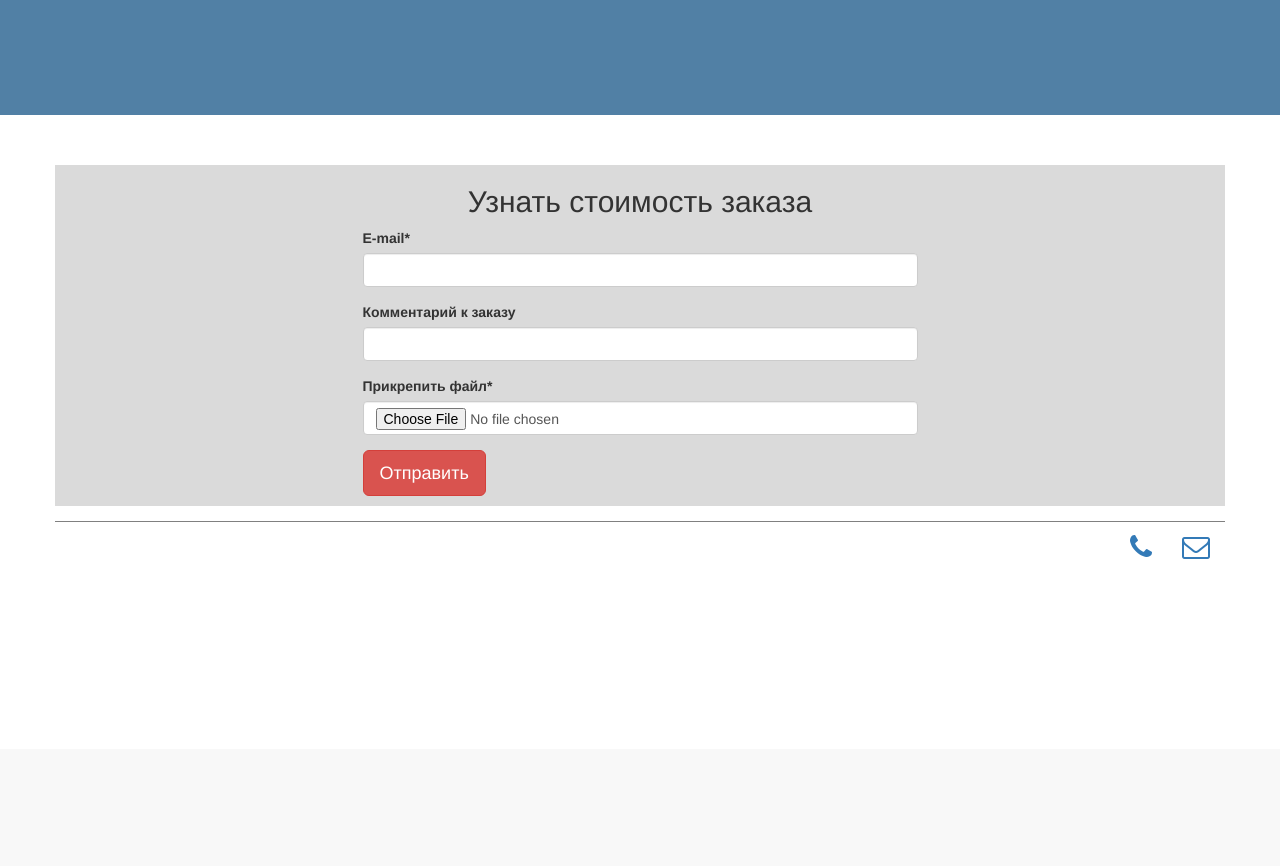
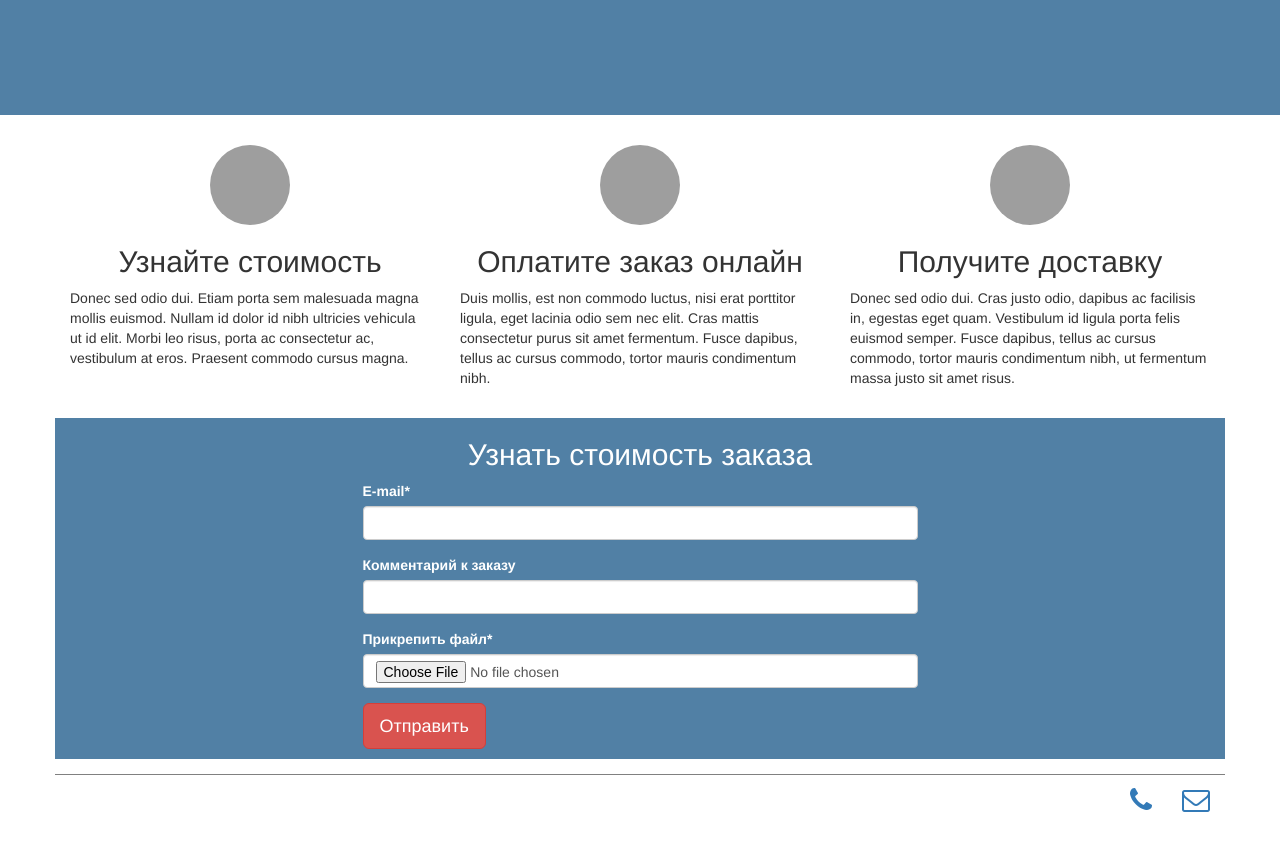
Before and after one commit to kopi-dev/kopilanding, a Django app: page / in a window 1280 px wide. Shown: the part 51-917 px from the top of the page. Before the commit the page ends 610 px from the top, so only its background shows below. Run offline with Django 3.2, Linux system fonts and the light colour scheme; data that the repository does not hold is empty; some libraries are stand-ins or nearby versions; grey boxes are pictures that could not be loaded.

Commit message:
Added OneTwoThree block (hardcode) form view,

```diff
--- a/kopilanding/settings/base.py
+++ b/kopilanding/settings/base.py
@@ -43,6 +43,7 @@ MIDDLEWARE = [
     'django.contrib.messages.middleware.MessageMiddleware',
     'django.middleware.clickjacking.XFrameOptionsMiddleware',
 ]
+
 
 ROOT_URLCONF = 'kopilanding.urls'
 
--- a/static/css/jumbotron.css
+++ b/static/css/jumbotron.css
@@ -35,3 +35,12 @@ i.fa.fa-circle.iconp {
 .main span {
   color: #fff;
 }
+
+img.ott-center {
+  display: block;
+  margin: 0 auto;
+}
+
+h2.ott-center {
+  text-align: center;
+}
--- a/templates/landing/base.html
+++ b/templates/landing/base.html
@@ -26,6 +26,9 @@
     {% block jumbotron_content %}
     {% endblock %}
 
+    {% block ott %}
+    {% endblock %}
+
     {% block process %}
     {% endblock %}
 
--- a/templates/landing/home.html
+++ b/templates/landing/home.html
@@ -19,6 +19,30 @@
         <p><a class="btn btn-danger btn-lg" href="{{ page_obj.title_btn_url }}" role="button">{{ page_obj.title_btn }}</a></p>
         {% endif %}
   </div>
+</div>
+{% endblock %}
+
+{% block ott %}
+<div class="container marketing ">
+ <div class="row">
+  <div class="col-lg-4">
+    <img class="img-circle ott-center" align="middle" src="/static/images/ott/1.png" alt="Generic placeholder image" width="80" height="80">
+    <h2 class="ott-center">Узнайте стоимость</h2>
+    <p>Donec sed odio dui. Etiam porta sem malesuada magna mollis euismod. Nullam id dolor id nibh ultricies vehicula ut id elit. Morbi leo risus, porta ac consectetur ac, vestibulum at eros. Praesent commodo cursus magna.</p>
+  </div><!-- /.col-lg-4 -->
+
+  <div class="col-lg-4">
+    <img class="img-circle ott-center" src="/static/images/ott/2.png" alt="Generic placeholder image" width="80" height="80">
+    <h2 class="ott-center">Оплатите заказ онлайн</h2>
+    <p>Duis mollis, est non commodo luctus, nisi erat porttitor ligula, eget lacinia odio sem nec elit. Cras mattis consectetur purus sit amet fermentum. Fusce dapibus, tellus ac cursus commodo, tortor mauris condimentum nibh.</p>
+  </div><!-- /.col-lg-4 -->
+
+  <div class="col-lg-4">
+    <img class="img-circle ott-center" src="/static/images/ott/3.png" alt="Generic placeholder image" width="80" height="80">
+    <h2 class="ott-center">Получите доставку</h2>
+    <p>Donec sed odio dui. Cras justo odio, dapibus ac facilisis in, egestas eget quam. Vestibulum id ligula porta felis euismod semper. Fusce dapibus, tellus ac cursus commodo, tortor mauris condimentum nibh, ut fermentum massa justo sit amet risus.</p>
+  </div><!-- /.col-lg-4 -->
+ </div>
 </div>
 {% endblock %}
 
@@ -55,11 +79,11 @@
 
 {% block content_form_s %}
 
-<div class="container" style="background-color: #dadada; margin-top: 20px;">
-    <h2 style="text-align: center"><a name="zakaz"></a>Узнать стоимость заказа</h2>
+<div class="container" style="background-color: #5180a5; margin-top: 20px;">
+    <h2 style="text-align: center; color: #fff"><a name="zakaz"></a>Узнать стоимость заказа</h2>
     <div class="row">
         <div class="col-lg-6 col-lg-offset-3">
-            <form class="form" method="POST" action="" enctype="multipart/form-data" style="margin-bottom: 10px;">{% csrf_token %}
+            <form class="form" method="POST" action="" enctype="multipart/form-data" style="margin-bottom: 10px; color: #fff;">{% csrf_token %}
             {{ form|crispy }}
             <input class="btn btn-danger btn-lg" type="submit" name="" value="Отправить">
             </form>
```
